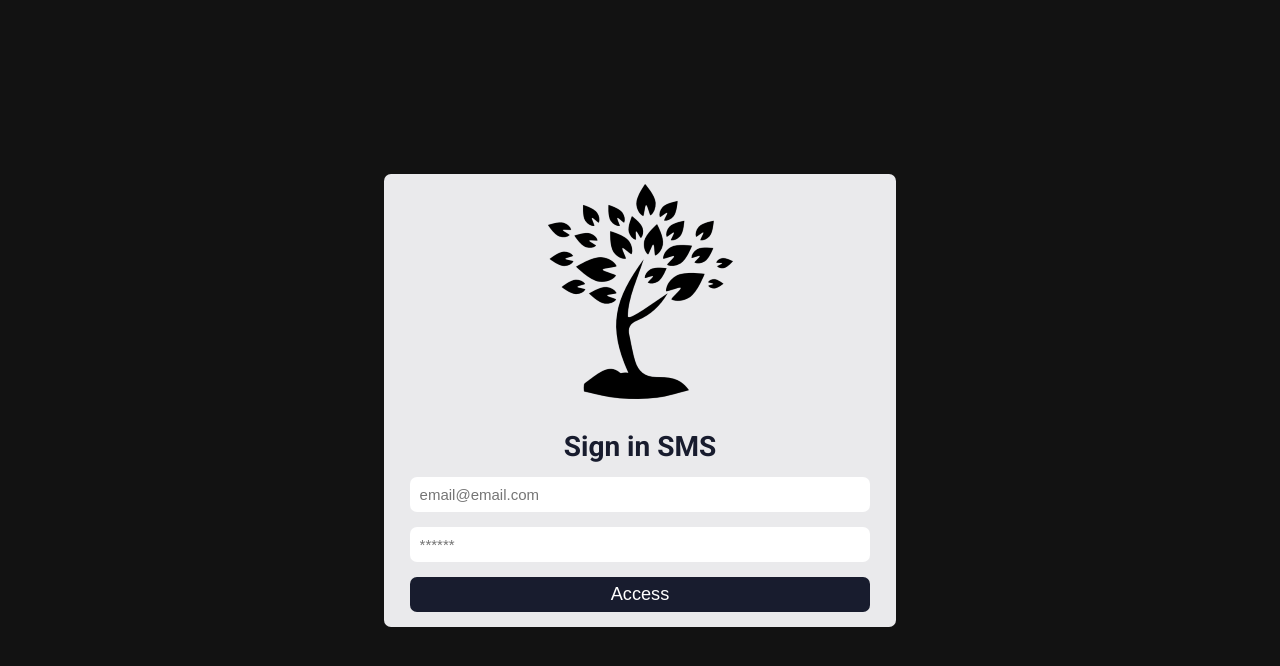
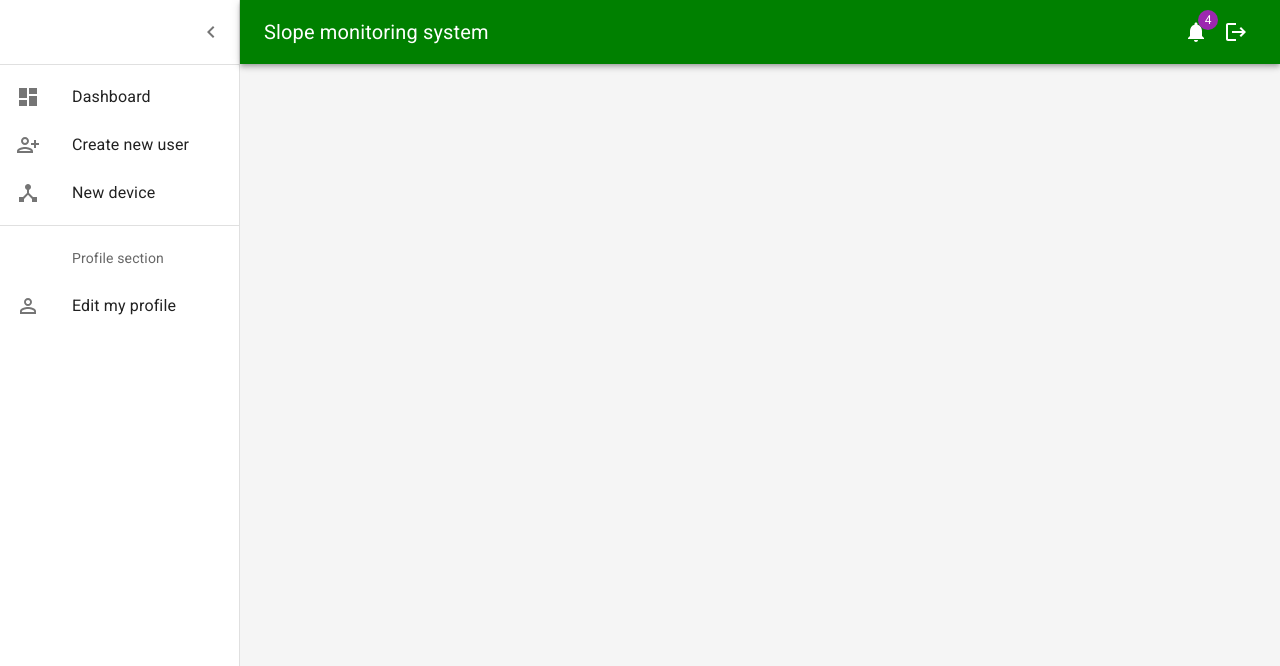
Before and after one commit to LucasLeocardo/monitoring-dashboards, a React (Create React App) app: page /dashboard in a window 1280 px wide. Before the commit this address led to /. Shown: the top 666 px of the page. Built offline with nearby package versions, Linux system fonts and the light colour scheme.

Commit message:
a lot of changes

```diff
--- a/package.json
+++ b/package.json
@@ -3,7 +3,13 @@
   "version": "0.1.0",
   "private": true,
   "dependencies": {
+    "@emotion/react": "^11.9.0",
+    "@emotion/styled": "^11.8.1",
+    "@mui/icons-material": "^5.6.2",
+    "@mui/material": "^5.6.3",
+    "axios": "^0.27.2",
     "cra-template": "1.2.0",
+    "dotenv": "^16.0.0",
     "react": "^18.0.0",
     "react-dom": "^18.0.0",
     "react-router-dom": "^6.3.0",
--- /dev/null
+++ b/src/api/axios.js
@@ -0,0 +1,33 @@
+import axios from 'axios';
+import * as ResponseStatus from '../Entities/ResponseStatus';
+
+export default ((setUser) => {
+    const instance = axios.create({
+        headers: {
+            'Accept-Language': 'en-US'
+        }
+    });
+
+    instance.interceptors.response.use(
+        response => {
+            if (response.status === ResponseStatus.UNAUTHORIZED) {
+                setUser(false);
+            }
+            return response;
+        }
+    );
+
+    const setAccessToken = token => {
+        instance.defaults.headers.common.Authorization = 'Bearer ' + (token);
+    }
+
+    const getInstance = url => {
+        instance.defaults.baseURL = url;
+        return instance;
+    }
+
+    return {
+        getInstance: url => getInstance(url),
+        setAccessToken: token => setAccessToken(token)
+    }
+})();
--- /dev/null
+++ b/src/contexts/auth.js
@@ -0,0 +1,33 @@
+import { useState, createContext, useEffect } from 'react';
+import Axios from '../api/axios';
+
+export const AuthContext = createContext({});
+
+function AuthProvider({children}) {
+    const [user, setUser] = useState(true);
+    const [loadingAuth, setLoadingAuth] = useState(false);
+    const [loading, setLoading] = useState(true);
+    const API = Axios.getInstance(setUser);
+
+    useEffect(() => {
+        loadStorage();
+    }, []);
+
+    function loadStorage() {
+        const storageUser = localStorage.getItem('logged-user');
+        if (storageUser) {
+            setUser(JSON.parse(storageUser));
+        }
+        setLoading(false);
+    }
+
+
+
+    return (
+        <AuthContext.Provider value={{ signed: !!user, user, loading, API}}>
+            {children}
+        </AuthContext.Provider>
+    );
+}
+
+export default AuthProvider;
--- /dev/null
+++ b/src/entities/responseStatus.js
@@ -0,0 +1,6 @@
+export const CREATED = 201;
+export const SUCCESS = 200;
+export const NO_CONTENT = 204;
+export const UNAUTHORIZED = 401;
+export const INTERNAL_SERVER_ERROR = 500;
+export const SERVICE_UNAVAILABLE = 503;
--- a/src/pages/Dashboard/index.js
+++ b/src/pages/Dashboard/index.js
@@ -1,9 +1,158 @@
-function Dashboard() {
-    return (
-      <div >
-        <h1>PAGINA DE DASHBOARD</h1>
-      </div>
-    );
-  }
+import * as React from 'react';
+import { styled, createTheme, ThemeProvider } from '@mui/material/styles';
+import CssBaseline from '@mui/material/CssBaseline';
+import MuiDrawer from '@mui/material/Drawer';
+import Box from '@mui/material/Box';
+import MuiAppBar from '@mui/material/AppBar';
+import Toolbar from '@mui/material/Toolbar';
+import List from '@mui/material/List';
+import Typography from '@mui/material/Typography';
+import Divider from '@mui/material/Divider';
+import IconButton from '@mui/material/IconButton';
+import Badge from '@mui/material/Badge';
+import Container from '@mui/material/Container';
+import MenuIcon from '@mui/icons-material/Menu';
+import LogoutIcon from '@mui/icons-material/Logout';
+import ChevronLeftIcon from '@mui/icons-material/ChevronLeft';
+import NotificationsIcon from '@mui/icons-material/Notifications';
+import { mainListItems, secondaryListItems } from './listitems';
 
-  export default Dashboard;
+const drawerWidth = 240;
+
+const AppBar = styled(MuiAppBar, {
+  shouldForwardProp: (prop) => prop !== 'open',
+})(({ theme, open }) => ({
+  zIndex: theme.zIndex.drawer + 1,
+  transition: theme.transitions.create(['width', 'margin'], {
+    easing: theme.transitions.easing.sharp,
+    duration: theme.transitions.duration.leavingScreen,
+  }),
+  ...(open && {
+    marginLeft: drawerWidth,
+    width: `calc(100% - ${drawerWidth}px)`,
+    transition: theme.transitions.create(['width', 'margin'], {
+      easing: theme.transitions.easing.sharp,
+      duration: theme.transitions.duration.enteringScreen,
+    }),
+  }),
+}));
+
+const Drawer = styled(MuiDrawer, { shouldForwardProp: (prop) => prop !== 'open' })(
+  ({ theme, open }) => ({
+    '& .MuiDrawer-paper': {
+      position: 'relative',
+      whiteSpace: 'nowrap',
+      width: drawerWidth,
+      transition: theme.transitions.create('width', {
+        easing: theme.transitions.easing.sharp,
+        duration: theme.transitions.duration.enteringScreen,
+      }),
+      boxSizing: 'border-box',
+      ...(!open && {
+        overflowX: 'hidden',
+        transition: theme.transitions.create('width', {
+          easing: theme.transitions.easing.sharp,
+          duration: theme.transitions.duration.leavingScreen,
+        }),
+        width: theme.spacing(7),
+        [theme.breakpoints.up('sm')]: {
+          width: theme.spacing(9),
+        },
+      }),
+    },
+  }),
+);
+
+const mdTheme = createTheme();
+
+function DashboardContent() {
+  const [open, setOpen] = React.useState(true);
+  const toggleDrawer = () => {
+    setOpen(!open);
+  };
+
+  return (
+    <ThemeProvider theme={mdTheme}>
+      <Box sx={{ display: 'flex' }}>
+        <CssBaseline />
+        <AppBar sx={{ bgcolor: "green" }} position="absolute" open={open}>
+          <Toolbar
+            sx={{
+              pr: '24px', // keep right padding when drawer closed
+            }}
+          >
+            <IconButton
+              edge="start"
+              color="inherit"
+              aria-label="open drawer"
+              onClick={toggleDrawer}
+              sx={{
+                marginRight: '36px',
+                ...(open && { display: 'none' }),
+              }}
+            >
+              <MenuIcon />
+            </IconButton>
+            <Typography
+              component="h1"
+              variant="h6"
+              color="inherit"
+              noWrap
+              sx={{ flexGrow: 1 }}
+            >
+              Slope monitoring system
+            </Typography>
+            <IconButton color="inherit">
+              <Badge badgeContent={4} color="secondary">
+                <NotificationsIcon />
+              </Badge>
+            </IconButton>
+            <IconButton color="inherit">
+              <LogoutIcon/>
+            </IconButton>
+          </Toolbar>
+        </AppBar>
+        <Drawer variant="permanent" open={open}>
+          <Toolbar
+            sx={{
+              display: 'flex',
+              alignItems: 'center',
+              justifyContent: 'flex-end',
+              px: [1],
+            }}
+          >
+            <IconButton onClick={toggleDrawer}>
+              <ChevronLeftIcon />
+            </IconButton>
+          </Toolbar>
+          <Divider />
+          <List component="nav">
+            {mainListItems}
+            <Divider sx={{ my: 1 }} />
+            {secondaryListItems}
+          </List>
+        </Drawer>
+        <Box
+          component="main"
+          sx={{
+            backgroundColor: (theme) =>
+              theme.palette.mode === 'light'
+                ? theme.palette.grey[100]
+                : theme.palette.grey[900],
+            flexGrow: 1,
+            height: '100vh',
+            overflow: 'auto',
+          }}
+        >
+          <Toolbar />
+          <Container maxWidth="lg" sx={{ mt: 4, mb: 4 }}>
+          </Container>
+        </Box>
+      </Box>
+    </ThemeProvider>
+  );
+}
+
+export default function Dashboard() {
+  return <DashboardContent />;
+}
--- /dev/null
+++ b/src/pages/Dashboard/listitems.js
@@ -0,0 +1,46 @@
+import * as React from 'react';
+import ListItemButton from '@mui/material/ListItemButton';
+import ListItemIcon from '@mui/material/ListItemIcon';
+import ListItemText from '@mui/material/ListItemText';
+import ListSubheader from '@mui/material/ListSubheader';
+import DashboardIcon from '@mui/icons-material/Dashboard';
+import DeviceHubIcon from '@mui/icons-material/DeviceHub';
+import PersonOutlineIcon from '@mui/icons-material/PersonOutline';
+import PersonAddAltIcon from '@mui/icons-material/PersonAddAlt';
+
+export const mainListItems = (
+  <React.Fragment>
+    <ListItemButton>
+      <ListItemIcon>
+        <DashboardIcon />
+      </ListItemIcon>
+      <ListItemText primary="Dashboard" />
+    </ListItemButton>
+    <ListItemButton>
+      <ListItemIcon>
+        <PersonAddAltIcon/>
+      </ListItemIcon>
+      <ListItemText primary="Create new user" />
+    </ListItemButton>
+    <ListItemButton>
+      <ListItemIcon>
+        <DeviceHubIcon/>
+      </ListItemIcon>
+      <ListItemText primary="New device" />
+    </ListItemButton>
+  </React.Fragment>
+);
+
+export const secondaryListItems = (
+  <React.Fragment>
+    <ListSubheader component="div" inset>
+      Profile section
+    </ListSubheader>
+    <ListItemButton>
+      <ListItemIcon>
+        <PersonOutlineIcon />
+      </ListItemIcon>
+      <ListItemText primary="Edit my profile" />
+    </ListItemButton>
+  </React.Fragment>
+);
--- a/src/routes/RouteValidator.js
+++ b/src/routes/RouteValidator.js
@@ -1,9 +1,11 @@
+import { useContext } from "react";
 import { Navigate } from "react-router-dom";
+import { AuthContext } from "../contexts/auth";
 
 export default function RouteValidator({ children, isPrivate }){
 
     const isLoading = false;
-    const signed = false;
+    const {signed, loading} = useContext(AuthContext);
 
     if(isLoading) {
         return(
```
Also changed, not shown: src/App.js (+6 -3 lines), 2 other files (tests, documents, lock files or other folders).
